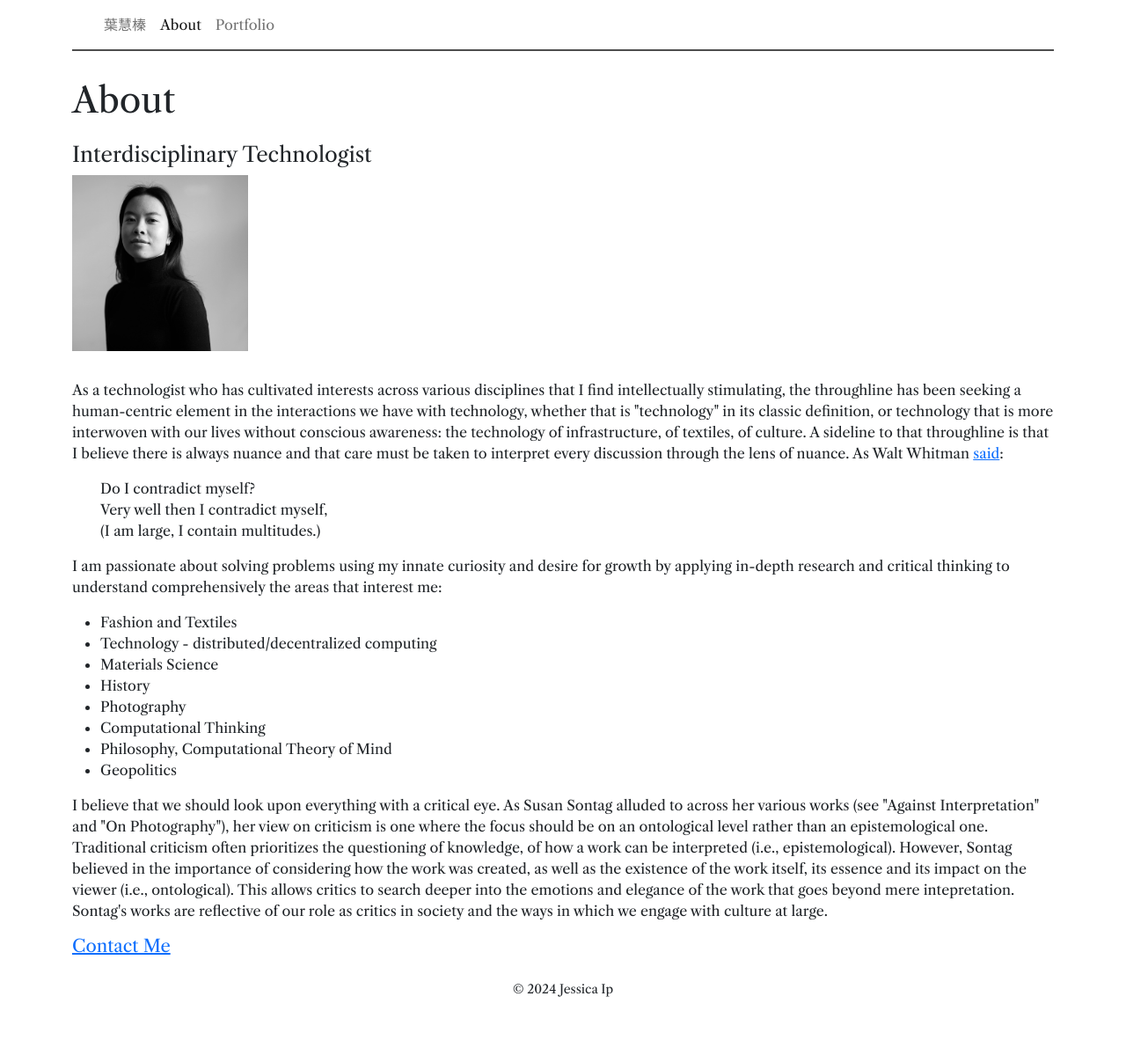
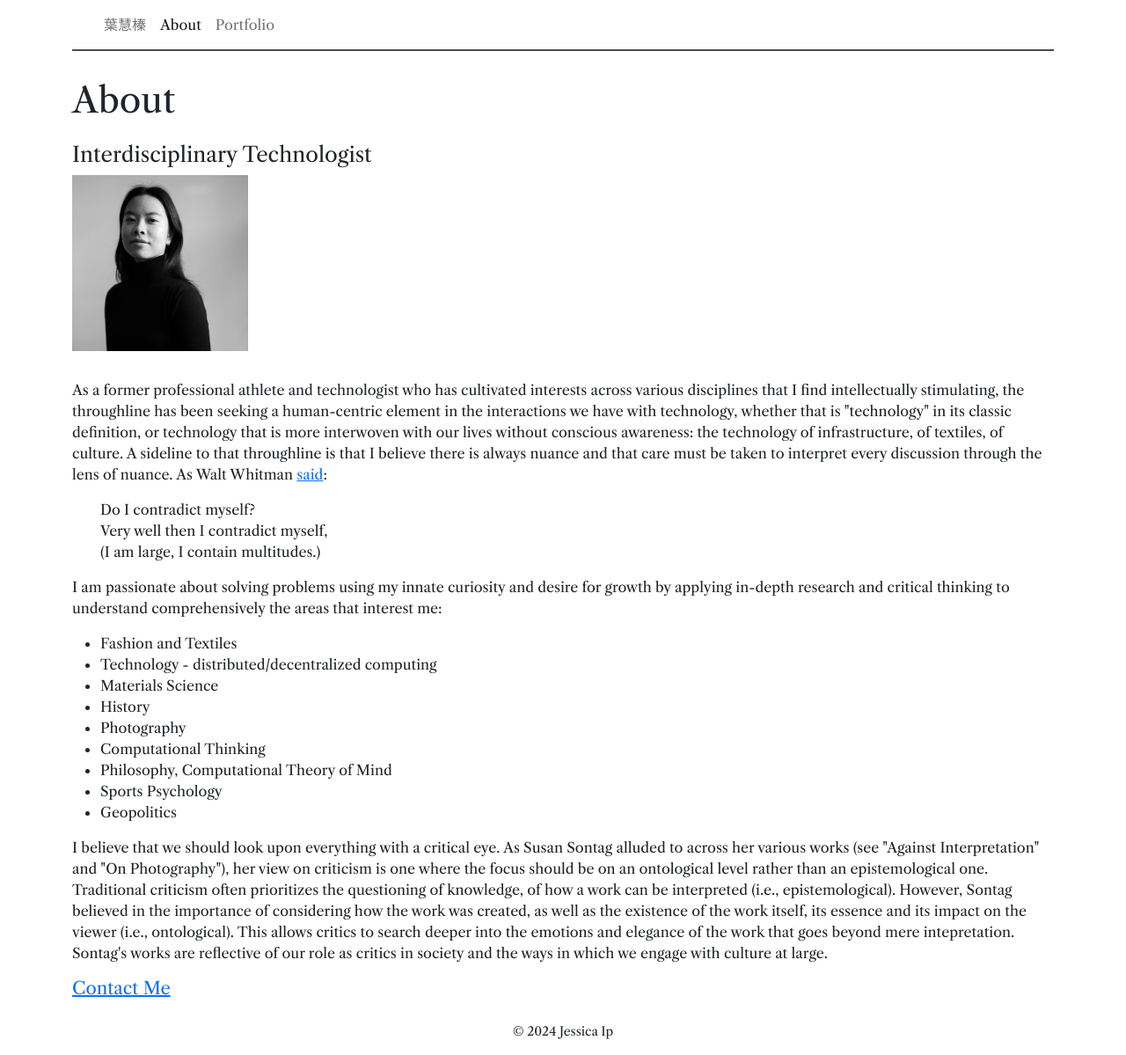
Before and after one commit to ipjessica/ipjessica.github.io, a Jekyll site: the page built from about.md, in a window 1280 px wide. Shown: the whole page at 88% size. Built offline with Jekyll 4.4.1, drawn with Linux system fonts in a browser that asks for light colours; before the commit the page ends 1151 px from its top, so only the background shows below that.

Commit message:
Update about.md

```diff
--- a/about.md
+++ b/about.md
@@ -6,7 +6,7 @@
 
 <h4>Interdisciplinary Technologist</h4>
 <img src="/assets/images/9.jpg" alt="headshot" width="200" height="40"/>
-<p>As a technologist who has cultivated interests across various disciplines that I find intellectually stimulating, the throughline has been seeking a human-centric element in the interactions we have with technology, whether that is "technology" in its classic definition, or technology that is more interwoven with our lives without conscious awareness: the technology of infrastructure, of textiles, of culture. A sideline to that throughline is that I believe there is always nuance and that care must be taken to interpret every discussion through the lens of nuance. As Walt Whitman <a href="https://iwp.uiowa.edu/whitmanweb/en/writings/song-of-myself/section-51#:~:text=What%20are%20arguably%20Whitman's%20most,adored%20by%20little%20statesmen%20and">said</a>:</p>
+<p>As a former professional athlete and technologist who has cultivated interests across various disciplines that I find intellectually stimulating, the throughline has been seeking a human-centric element in the interactions we have with technology, whether that is "technology" in its classic definition, or technology that is more interwoven with our lives without conscious awareness: the technology of infrastructure, of textiles, of culture. A sideline to that throughline is that I believe there is always nuance and that care must be taken to interpret every discussion through the lens of nuance. As Walt Whitman <a href="https://iwp.uiowa.edu/whitmanweb/en/writings/song-of-myself/section-51#:~:text=What%20are%20arguably%20Whitman's%20most,adored%20by%20little%20statesmen%20and">said</a>:</p>
 <ul>
 <p>Do I contradict myself?<br>
 Very well then I contradict myself,<br>
@@ -22,6 +22,7 @@
     <li>Photography</li>
     <li>Computational Thinking</li>
     <li>Philosophy, Computational Theory of Mind</li>
+    <li>Sports Psychology</li>
     <li>Geopolitics</li>
 </ul>
 
```
